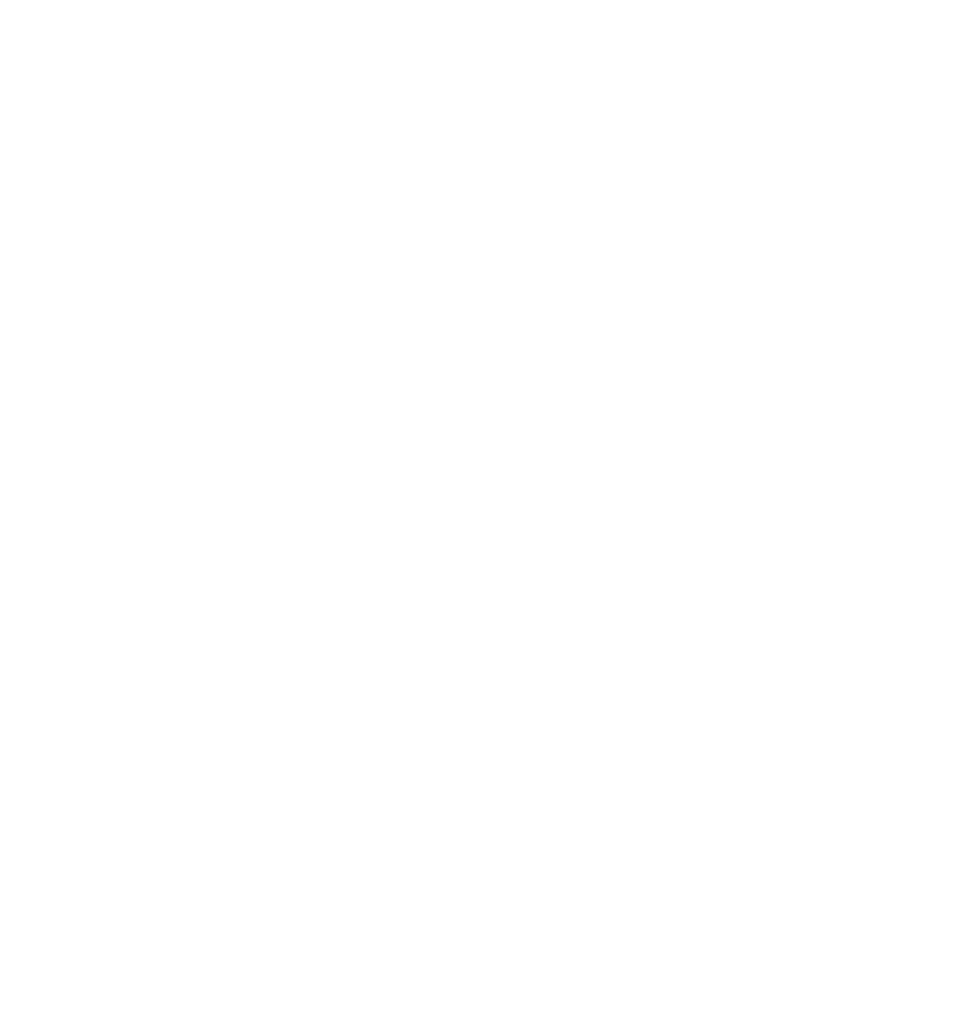
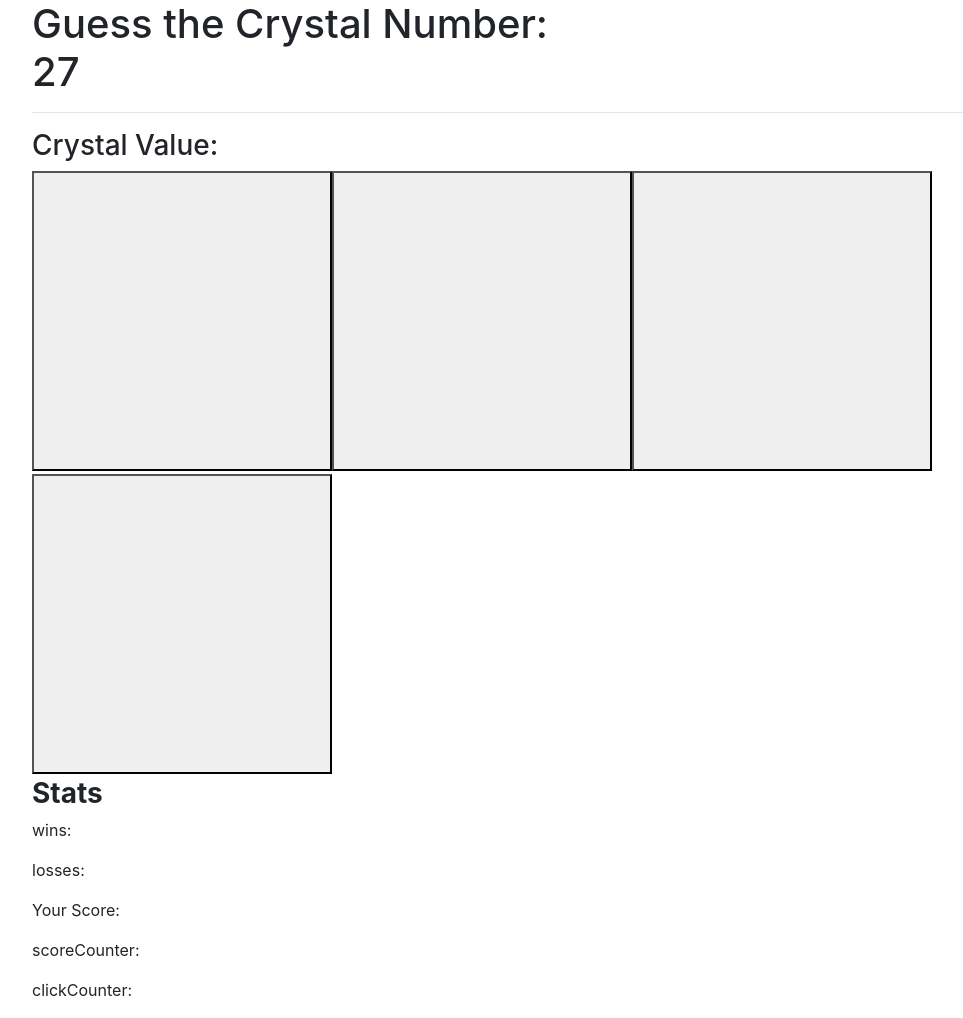
Before and after one commit to acsmoot/unit-4-game, a plain HTML site: page index.html in a window 1280 px wide. Shown: the whole page, without its empty margins (53-1016 px from the left). Before the commit the page ends 800 px from the top, so only its background shows below. Drawn offline with nearby package versions, Linux system fonts and the light colour scheme.

Commit message:
game logic,functions,counters,no css

```diff
--- a/assets/css/style.css
+++ b/assets/css/style.css
@@ -0,0 +1,5 @@
+
+    .crystal-image {
+        width: 300px;
+        height: 300px;
+      }
--- a/assets/javascript/game.js
+++ b/assets/javascript/game.js
@@ -1,25 +1,121 @@
-// * four crystals-Btn displayed as buttons on page.
+$(document).ready(function() {
+  const MAXCrystalButtons = 4;
+  var imagesUrl = [
+    "https://goo.gl/images/ro9agL",
+    "https://goo.gl/images/FGhGmf",
+    "	https://goo.gl/images/ahRFpt",
+    "	https://goo.gl/images/kBfWiq"
+  ];
 
-// * Display a randomNumber at the start of game.
-// * The random number shown at the start of the game should be between 19 - 120.
-    // var randomNumber = Math.floor(Math.random() * 4);
+  var tmpImages = [
+    "assets/images/bootstrap.png",
+    "assets/images/github-logo.jpg",
+    "assets/images/loading.gif",
+    "assets/images/logo_JavaScript.png"
+  ];
 
-// * When player clicks on a crystals-Btn,
-//  add a specific amount of points to the player's total score.
-// Each crystal should have a random hidden value between 1 - 12.
-//   * Your game will hide this amount until the player clicks a crystal.
-//   * When click one, update the player's score counter.
+  var playerScore = 0;
+  var currentScore = 0;
+  var scoreCounter = 0;
+  var clickCounter = 0;
+  var wins = 0;
+  var losses = 0;
+  var clickCounter = 0;
 
-// * The player wins if their total score matches the random number from the beginning of the game.
+  // four crystals displayed as buttons on DOM.
+  for (var i = 0; i < MAXCrystalButtons; i++) {
+    var crystalButton = $("<button>");
+    crystalButton.attr('id="button' + i);
+    crystalButton.addClass("crystal-image");
+    //  $(".crystal-image").attr("src", displayImage(i));
+    //
 
-// * The player loses if their score goes above the random number.
+    //
+    // Each crystal has random hidden value between 1 - 12.
+    crystalButton.val(getRandomNumber(1, 12));
+    console.log(crystalButton.val());
 
-// * The game restarts when the player wins or loses.
+    $("#crystal-Btn").append(crystalButton);
+  }
 
-//  * When the game begins again,
-//  the player should see a new random number.
-//  all the crystals will have four new hidden values.
-//  the user's score (and score counter) will reset to zero.
+  // for(var k=0; k< tmpImages.length; k++){
+  //   displayImage(k);
+  // }
 
-// * The app should show the number of games the player wins and loses.
-//do not refresh the page as a means to restart the game.
+  // The player will see a random number atst art of game.
+  // Random number shown at start of game  between 19 - 120.
+  var crystalGameScore = getRandomNumber(19, 120);
+  console.log("This is the target score: " + crystalGameScore);
+  //getbyElementID
+  var tSpan = "<span>";
+  $("#crystal-GameScore")
+    .text(crystalGameScore)
+    .append(tSpan);
+
+  // FUNCTIONS
+  // ==================================================================================================
+  function getRandomNumber(min, max) {
+    return Math.floor(Math.random() * (max - min + 1)) + min;
+  }
+
+  function displayImage(k) {
+    $(".crystal-image").append("<img src=" + tmpImages[k] + " width='200px'>");
+    // return url= tmpImages[i] + " width='200px'";
+  }
+
+  //  function displayStats(clickCounter, playerScore, amount){
+  //     alert("in displayStats");
+  //   };
+
+  function resetGame() {
+    var crystalGameScore = getRandomNumber(19, 120);
+    return {
+      playerScore: 0,
+      currentScore: 0,
+      scoreCounter: 0,
+      clickCounter: 0,
+      wins: 0,
+      losses: 0,
+      clickCounter: 0
+    };
+  }
+  //  When player clicks on a crystal, it will add an  amount of points to player's total score.
+  // Your game will hide this amount until the player clicks a crystal.
+  //  When they do click one, update the player's score counter.
+  $("button").on("click", function() {
+
+    clickCounter++;
+    var crystalPoints = $(this).val();
+    console.log(crystalPoints);
+    var amount = parseInt(crystalPoints);
+
+    // add a specific amount of points to the player's total score
+    playerScore += amount;
+
+    // game win/lose logic.
+    console.log("New score: " + playerScore);
+    if (playerScore === crystalGameScore) {
+      // The player wins if player score matches displayed random number game.
+      wins++;
+      alert("You win!");
+      console.log("win: " + wins);
+    } else if (playerScore > crystalGameScore) {
+      // The player loses if player score goes above the random number.
+      losses++
+      alert("You lose!!");
+      console.log("Lost: " + losses);
+    }
+
+    // displayStats(clickCounter, playerScore, amount);
+  });
+
+  //  The game restarts whenever the player wins or loses.
+  // When the game begins again,
+  // a new random number.
+  // all the crystals will have four new hidden values.
+  // the user's score will reset to zero.
+  // score counter will reset to zero.
+  // The app should show the number of games the player wins and loses.
+  // do not refresh the page as a means to restart the game.
+  resetGame();
+});
--- a/index.html
+++ b/index.html
@@ -9,18 +9,40 @@
     <link rel="stylesheet" type="text/css" href="assets/css/reset.css">
     <link rel="stylesheet" type="text/css" href="assets/css/style.css">
     <!-- Added link to the jQuery Library -->
-    <script src="https://cdnjs.cloudflare.com/ajax/libs/jquery/3.2.1/jquery.min.js"></script>
-
+    <!-- <script src="https://cdnjs.cloudflare.com/ajax/libs/jquery/3.2.1/jquery.min.js"></script> -->
+    <script src="https://code.jquery.com/jquery-3.3.1.min.js"></script>
     <!-- Added a link to Bootstrap-->
     <link rel="stylesheet" href="https://maxcdn.bootstrapcdn.com/bootstrap/4.0.0/css/bootstrap.min.css">
-
 </head>
 
 <body>
+    <div class="container">
+
+        <h1>Guess the Crystal Number: <div id="crystal-GameScore"></div> </h1>
+        <hr>
 
 
-    <script src="assets/javascript/game.js" type="text/javascript">
-    </script>
+
+        <h3>Crystal Value: <span id="crystal-value"></span></h3>
+        <div id="crystal-Btn"></div>
+
+            <div class="stats">
+                <h3>
+                    <b>Stats</b>
+                </h3>
+                <p>wins: <span id="wins"></span></p>
+                <p>losses: <span id="losses"></span></p>
+                <p>Your Score: <span id="playerScore"></span></p>
+                <p>scoreCounter: <span id="scoreCounter"></span></p>
+                <p>clickCounter: <span id="clickCounter"></span></p>
+            </div>
+
+        </div>
+    </div>
+
+        <script src="assets/javascript/game.js" type="text/javascript">
+
+        </script>
 </body>
 
 </html>
```
Also changed, not shown: assets/images/bootstrap.png (added), assets/images/github-logo.jpg (added), assets/images/loading.gif (added), assets/images/logo_JavaScript.png (added).
